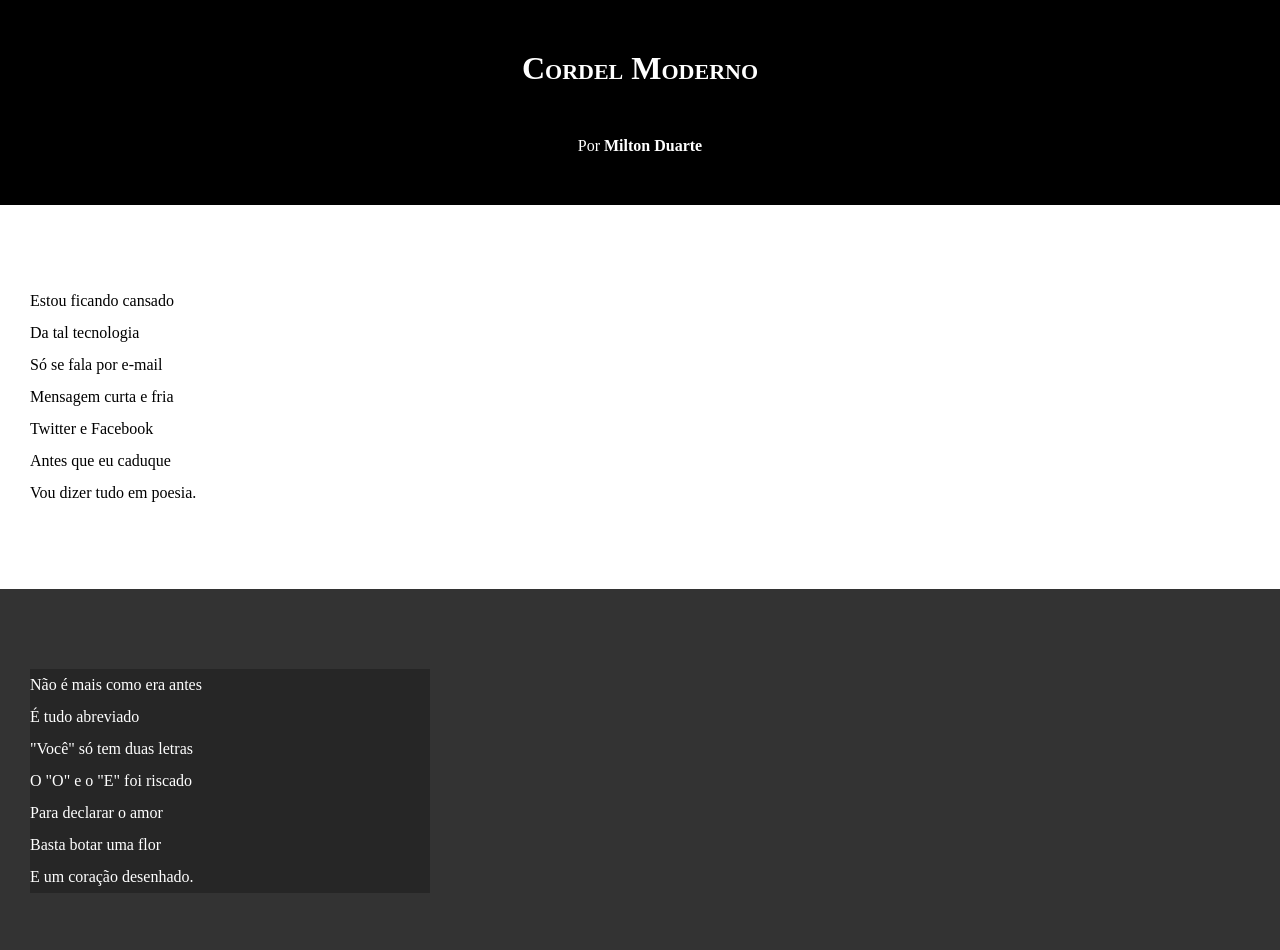
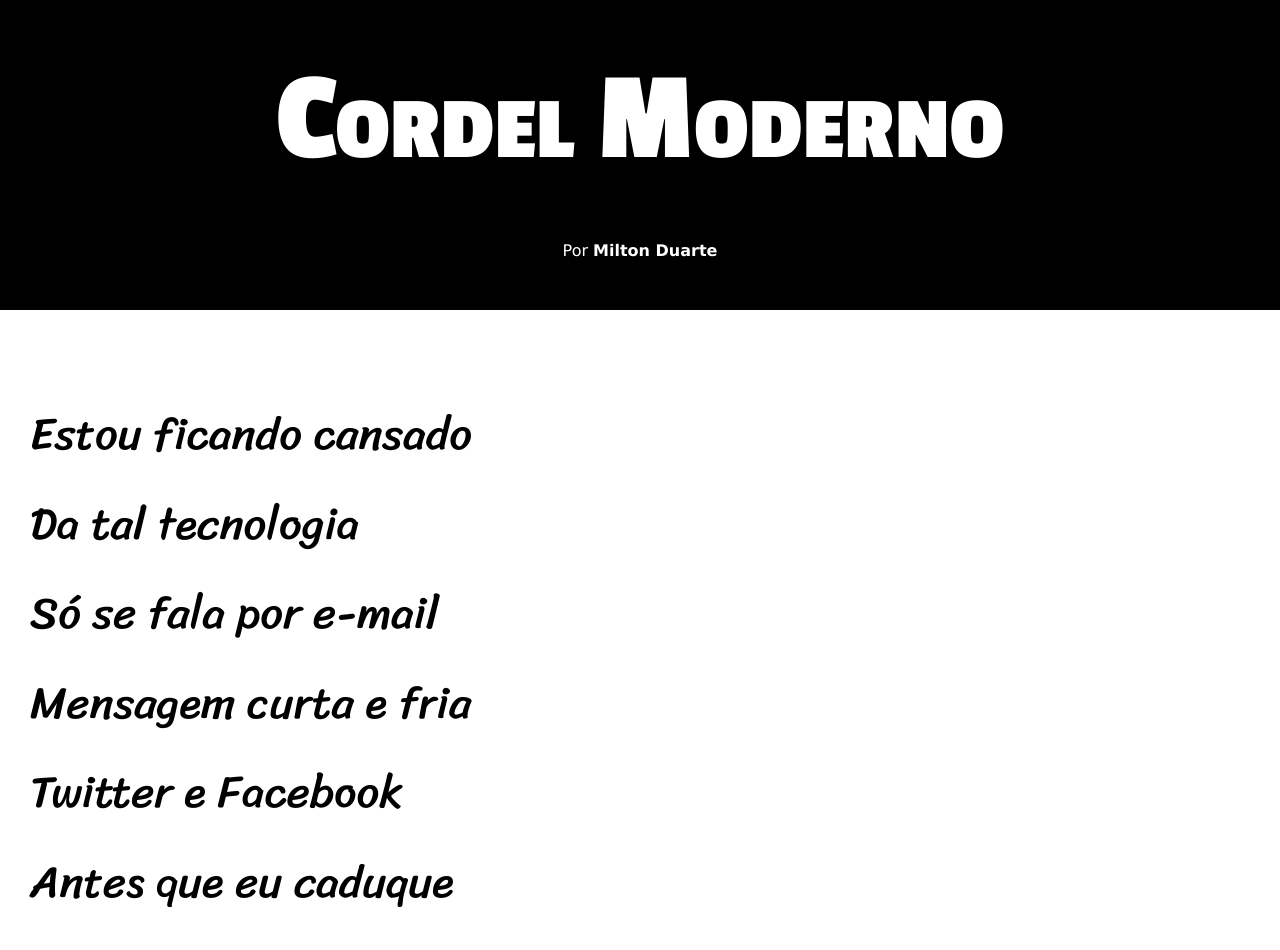
Before and after one commit to edilsonsilvacass/html-css2, a plain HTML site: page desafios/d012/index.html in a window 1280 px wide. Shown: the top 950 px of the page. Drawn offline with Linux system fonts and the light colour scheme.

Commit message:
atualizaçao de estilo desafio12

```diff
--- a/desafios/d012/estilo/style.css
+++ b/desafios/d012/estilo/style.css
@@ -1,4 +1,14 @@
 @charset "uf-8";
+
+@import url('https://fonts.googleapis.com/css2?family=Passion+One:wght@400;700;900&display=swap');
+
+@import url('https://fonts.googleapis.com/css2?family=Sriracha&display=swap');
+
+:root {
+    --fonte1: verdana, geneva, sans-serif;
+    --fonte2:  "Passion One", sans-serif;
+    --fonte3: "Sriracha", cursive;
+}
 
 *{
     margin: 0px;
@@ -8,17 +18,21 @@
 html, body {
     min-height: 100vh;
     background-color: darkgray;
+    font-family: var(--fonte1);
 }
 
 header {
     background-color: black;
     color: white;
     text-align: center;
+
 }
 
 header h1 {
     padding: 50px;
     font-variant: small-caps;
+    font-family: var(--fonte2);
+    font-size: 10vw ;
 }
 
 header p {
@@ -40,6 +54,8 @@ section {
     padding-bottom: 10vh;
     line-height: 2em;
     padding-left: 30px;
+    font-family: var(--fonte3);
+    font-size: 3.5vw;
 }
 
 section.normal{
@@ -53,7 +69,8 @@ section.image {
 }
 
 section.image > p {
-    width: 400px;
+    display: inline-block;
+    padding: 5px;
     background-color: rgba(0, 0, 0, 0.247);
 }
 
```
